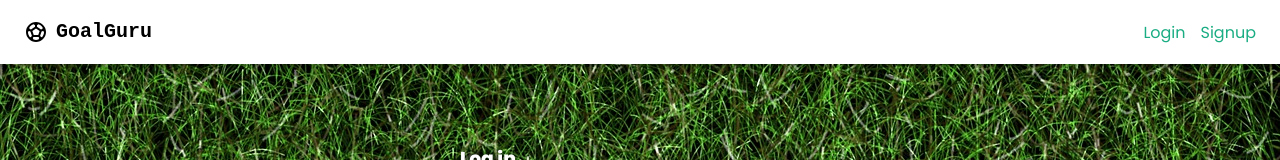
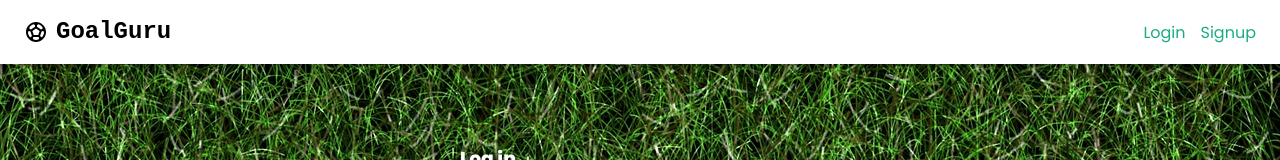
Before and after one commit to BnayaKahalani/todo-frontend, a React (Vite) app: page /login in a window 1280 px wide. Shown: the top 160 px of the page. Built offline with nearby package versions, Linux system fonts and the light colour scheme.

Commit message:
bug: menu opened on the right

```diff
--- a/src/components/Header.jsx
+++ b/src/components/Header.jsx
@@ -89,7 +89,7 @@ const Header = () => {
             <Box sx={{ display: "flex", alignItems: "center" }}>
               <SportsSoccerIcon sx={{ display: { xs: "none", md: "flex" }, mr: 1 }} />
               <Typography
-                variant='h6'
+                variant='h5'
                 noWrap
                 component='a'
                 href='/'
--- a/src/styles/components/_header.scss
+++ b/src/styles/components/_header.scss
@@ -25,8 +25,10 @@ header {
     color: white;
     bottom: 3rem;
     right: 3rem;
+    max-width: 500px;
     background-color: $primary;
     border-radius: 50%;
+
 
     &:hover {
       cursor: pointer;
--- a/src/styles/pages/_home.scss
+++ b/src/styles/pages/_home.scss
@@ -1,4 +1,6 @@
 .home {
+  max-width: 1000px;
+  margin: 0 auto;
 
   .todos {
     display: grid;
@@ -34,7 +36,6 @@
     margin: 0 auto;
     width: 40px;
     height: 140px;
-    // border: solid 1px black;
     position: relative;
 
     .shadow {
```
